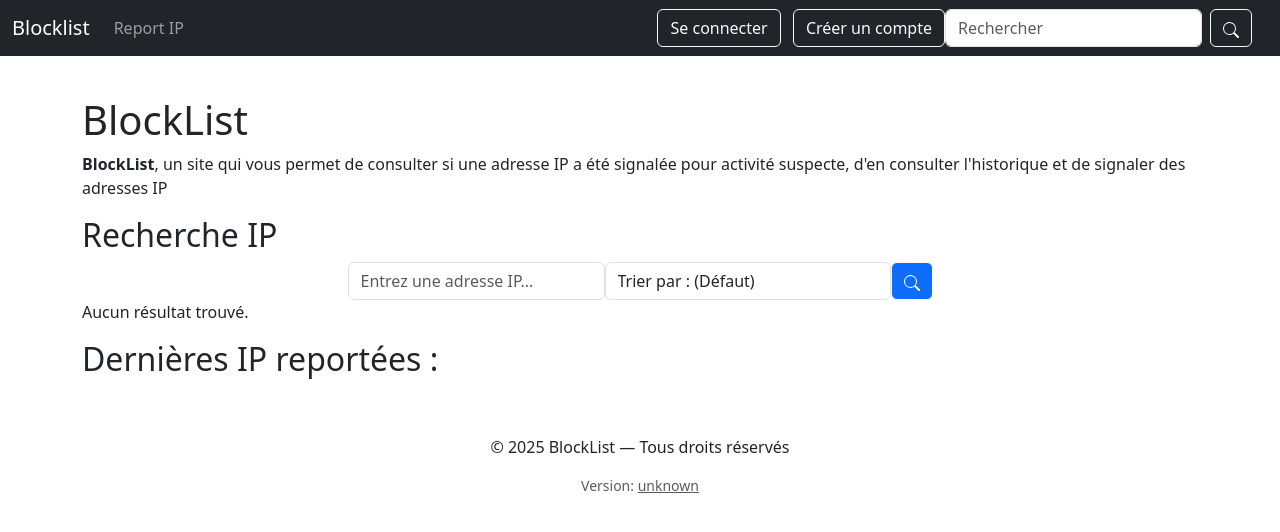
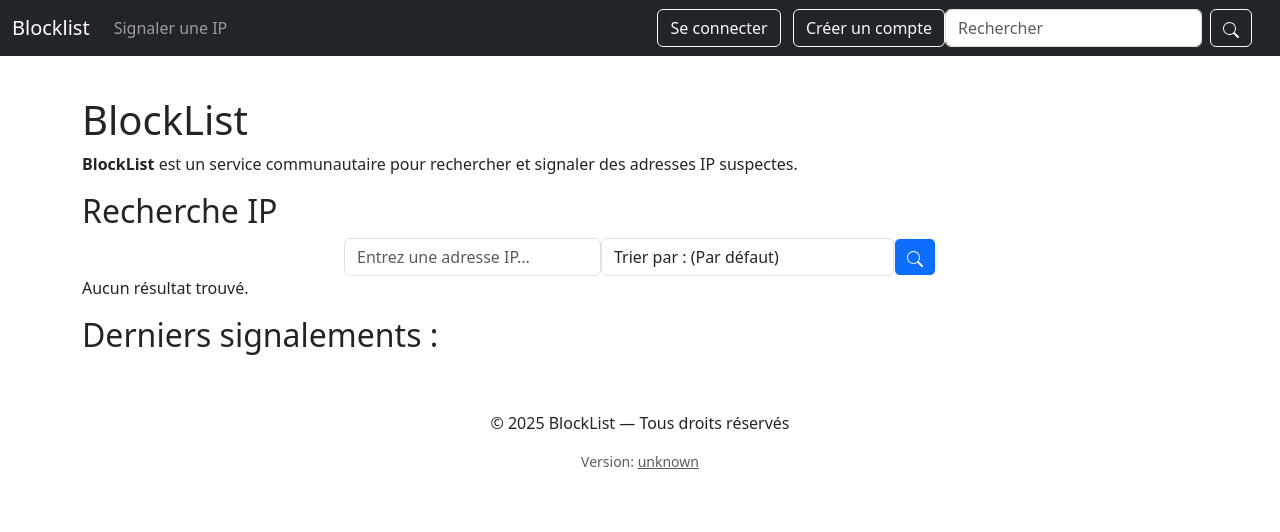
Before and after one commit to AntoineBergeron1/BlockList, a Django app: page / in a window 1280 px wide. Shown: the top 532 px of the page. Run offline with Django 5.2, Linux system fonts and the light colour scheme; data that the repository does not hold is empty; some libraries are stand-ins or nearby versions.

Commit message:
fix: improve French localization and consistency

```diff
--- a/src/deepweb/forms.py
+++ b/src/deepweb/forms.py
@@ -1,7 +1,8 @@
 from django import forms
 from django.contrib.auth import get_user_model
 from django.contrib.auth.forms import UserCreationForm
-from .models import User, Report, IPAddress
+
+from .models import IPAddress, Report, User
 
 
 class RegisterForm(UserCreationForm):
@@ -10,8 +11,8 @@ class RegisterForm(UserCreationForm):
         widget=forms.EmailInput(attrs={"class": "form-control"}),
         help_text=None,
         error_messages={
-            "required": "Courriel : Le courriel est obligatoire",
-            "invalid": "Courriel : Le courriel est invalide",
+            "required": "Le courriel est obligatoire",
+            "invalid": "Le courriel est invalide",
         },
         label="Courriel : ",
     )
@@ -21,7 +22,7 @@ class RegisterForm(UserCreationForm):
         widget=forms.TextInput(attrs={"class": "form-control"}),
         help_text=None,
         error_messages={
-            "required": "Prénom : Le prénom est obligatoire",
+            "required": "Le prénom est obligatoire",
         },
         label="Prénom : ",
     )
@@ -32,7 +33,7 @@ class RegisterForm(UserCreationForm):
             widget=forms.TextInput(attrs={"class": "form-control"}),
             help_text=None,
             error_messages={
-                "required": "Nom : Le nom est obligatoire",
+                "required": "Le nom est obligatoire",
             },
             label="Nom : ",
         ),
@@ -41,14 +42,14 @@ class RegisterForm(UserCreationForm):
         label="Confirmer le mot de passe : ",
         widget=forms.PasswordInput(attrs={"class": "form-control"}),
         error_messages={
-            "required": "Confirmation du mot de passe : Veuillez confirmer votre mot de passe.",
+            "required": "Veuillez confirmer votre mot de passe.",
         },
     )
     password1 = forms.CharField(
         label="Mot de passe : ",
         widget=forms.PasswordInput(attrs={"class": "form-control"}),
         error_messages={
-            "required": "Mot de passe : Mot de passe obligatoire.",
+            "required": "Mot de passe obligatoire.",
         },
     )
 
@@ -64,15 +65,15 @@ class RegisterForm(UserCreationForm):
         )
         error_messages = {
             "username": {
-                "required": "Nom d'utilisateur : Le nom d'utilisateur est obligatoire.",
-                "invalid": "Nom d'utilisateur : Le nom d'utilisateur n'est pas valide.",
+                "required": "Le nom d'utilisateur est obligatoire.",
+                "invalid": "Le nom d'utilisateur n'est pas valide.",
             },
             "password1": {
-                "required": "Mot de passe : Le mot de passe est obligatoire",
-                "invalid": "Mot de passe : Le mot de passe est invalide",
+                "required": "Le mot de passe est obligatoire",
+                "invalid": "Le mot de passe est invalide",
             },
             "passwordConfirm": {
-                "required": "Mot de passe : La confirmation du mot de passe est obligatoire",
+                "required": "La confirmation du mot de passe est obligatoire",
             },
         }
 
@@ -81,9 +82,7 @@ class RegisterForm(UserCreationForm):
         password2 = self.cleaned_data.get("password2")
 
         if password1 and password2 and password1 != password2:
-            raise forms.ValidationError(
-                "Mot de passe : Les deux mots de passe ne correspondent pas."
-            )
+            raise forms.ValidationError("Les deux mots de passe ne correspondent pas.")
 
         return password2
 
@@ -112,8 +111,8 @@ class LoginForm(forms.Form):
         widget=forms.TextInput(attrs={"class": "form-control"}),
         label="Nom d'utilisateur",
         error_messages={
-            "required": "Nom d'utilisateur : Le nom d'utilisateur est obligatoire",
-            "invalid": "Nom d'utilisateur : Le nom d'utilisateur n'est pas conforme",
+            "required": "Le nom d'utilisateur est obligatoire",
+            "invalid": "Le nom d'utilisateur n'est pas conforme",
         },
     )
     password = forms.CharField(
@@ -121,8 +120,8 @@ class LoginForm(forms.Form):
         widget=forms.PasswordInput(attrs={"class": "form-control"}),
         label="Mot de passe",
         error_messages={
-            "required": "Mot de passe : Le mot de passe est obligatoire",
-            "invalid": "Mot de passe : Le mot de passe n'est pas conforme",
+            "required": "Le mot de passe est obligatoire",
+            "invalid": "Le mot de passe n'est pas conforme",
         },
     )
 
@@ -223,13 +222,13 @@ class SearchForm(forms.Form):
 
     tries = forms.ChoiceField(
         choices=[
-            ("default", "Trier par : (Défaut)"),
-            ("creationCroissant", "Date de création (Croissant)"),
-            ("creationDecroissant", "Date de création (Décroissant)"),
-            ("modificationCroissant", "Date de modification (Croissant)"),
-            ("modificationDecroissant", "Date de modification (Décroissant)"),
-            ("reputationCroissant", "Réputation (Croissant)"),
-            ("reputationDecroissant", "Réputation (Décroissant)"),
+            ("default", "Trier par : (Par défaut)"),
+            ("creationCroissant", "Date de création (croissante)"),
+            ("creationDecroissant", "Date de création (décroissante)"),
+            ("modificationCroissant", "Date de modification (croissante)"),
+            ("modificationDecroissant", "Date de modification (décroissante)"),
+            ("reputationCroissant", "Réputation (croissante)"),
+            ("reputationDecroissant", "Réputation (décroissante)"),
         ],
         label="",
         widget=forms.Select(attrs={"class": "form-control"}),
--- a/src/deepweb/templates/deepweb/403.html
+++ b/src/deepweb/templates/deepweb/403.html
@@ -3,6 +3,6 @@
 {% block contenu %}
 
 <h1>Erreur 403</h1>
-<p>Vous n'avez pas les droits pour accéder à cette page</p>
+<p>Vous n'avez pas les droits nécessaires pour accéder à cette page</p>
 
 {% endblock %}
--- a/src/deepweb/templates/deepweb/base.html
+++ b/src/deepweb/templates/deepweb/base.html
@@ -41,7 +41,7 @@
         >
           <ul class="navbar-nav me-auto mb-2 mb-lg-0">
             <li class="nav-item">
-              <a class="nav-link" href="{% url 'report_ip' %}">Report IP</a>
+              <a class="nav-link" href="{% url 'report_ip' %}">Signaler une IP</a>
             </li>
           </ul>
 
--- a/src/deepweb/templates/deepweb/index.html
+++ b/src/deepweb/templates/deepweb/index.html
@@ -15,8 +15,7 @@
 {% endif %}
 
 <h1>BlockList</h1>
-<p><strong>BlockList</strong>, un site qui vous permet de consulter si une adresse IP
-  a été signalée pour activité suspecte, d'en consulter l'historique et de signaler des adresses IP</p>
+<p><strong>BlockList</strong> est un service communautaire pour rechercher et signaler des adresses IP suspectes.</p>
 
 <section>
     <h2>Recherche IP</h2>
@@ -53,7 +52,7 @@
         <div class="card-body ">
         <div class="d-flex justify-content-around" >
             <h4><a href="{% url 'ip_detail' ip.address %}" class="text-decoration-none">IPV{{ip.version}} : {{ip.address}}</a></h4>
-            <p>Note {{ip.reputation_score}}/100</p>
+            <p>Score {{ip.reputation_score}}/100</p>
             <p>Création : {{ip.created_at.year}}-{{ip.created_at.month}}-{{ip.created_at.day}}</p>
 
         </div>
@@ -69,7 +68,7 @@
 </section>
 
 <section>
-<h2>Dernières IP reportées :</h2>
+<h2>Derniers signalements :</h2>
     <div class="row">
         {% for report in recent_reports %}
             <div class="col-sm-4">
--- a/src/deepweb/templates/deepweb/ip_detail.html
+++ b/src/deepweb/templates/deepweb/ip_detail.html
@@ -52,7 +52,7 @@
             <td>IPv{{ ip_address.version }}</td>
           </tr>
           <tr>
-            <th>Première apparition</th>
+            <th>Première vue le</th>
             <td>{{ ip_address.created_at|date:"d/m/Y H:i" }}</td>
           </tr>
           <tr>
@@ -86,7 +86,7 @@
           <div class="col-md-4">
             <div class="stat-item">
               <h3 class="text-primary">{{ total_reports }}</h3>
-              <p class="text-muted">Signalements au total</p>
+              <p class="text-muted">Total des signalements</p>
             </div>
           </div>
           <div class="col-md-4">
@@ -118,7 +118,7 @@
             Types de menaces
           </button>
           <button type="button" class="btn btn-outline-primary chart-view-btn" data-view="topUsers">
-            Top utilisateurs
+            Top contributeurs
           </button>
         </div>
       </div>
--- a/src/deepweb/templates/deepweb/list_user.html
+++ b/src/deepweb/templates/deepweb/list_user.html
@@ -10,8 +10,8 @@
       <th scope="col">Utilisateurs</th>
       <th scope="col">Prénom</th>
       <th scope="col">Nom</th>
-      <th scope="col">Est staff</th>
-      <th scope="col">Est actif</th>
+      <th scope="col">Membre du personnel</th>
+      <th scope="col">Actif</th>
     </tr>
   </thead>
   <tbody>
--- a/src/deepweb/views.py
+++ b/src/deepweb/views.py
@@ -249,12 +249,12 @@ def ip_chart_data(request, ip_address):
     try:
         ipaddress.ip_address(ip_address)
     except ValueError:
-        return JsonResponse({"error": "Invalid IP address"}, status=400)
+        return JsonResponse({"error": "Adresse IP invalide"}, status=400)
 
     try:
         ip_obj = IPAddress.objects.get(address=ip_address)
     except IPAddress.DoesNotExist:
-        return JsonResponse({"error": "IP not found"}, status=404)
+        return JsonResponse({"error": "IP non trouvée"}, status=404)
 
     reports = ip_obj.reports.select_related("user").order_by("created_at")
 
```
Also changed, not shown: src/deepweb/models.py (+29 -26 lines).
